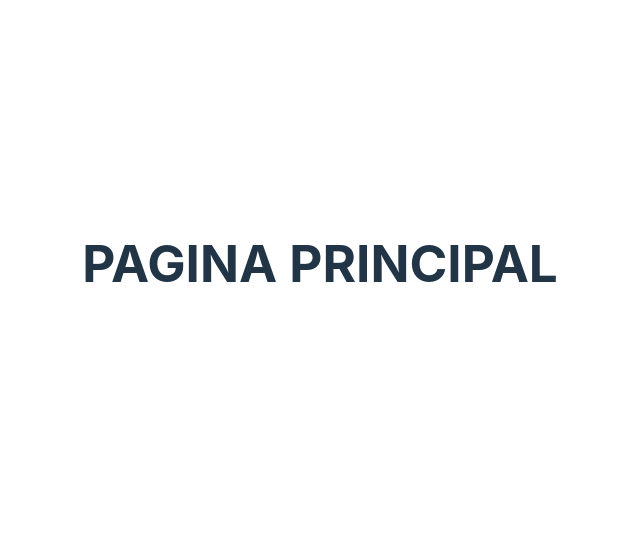
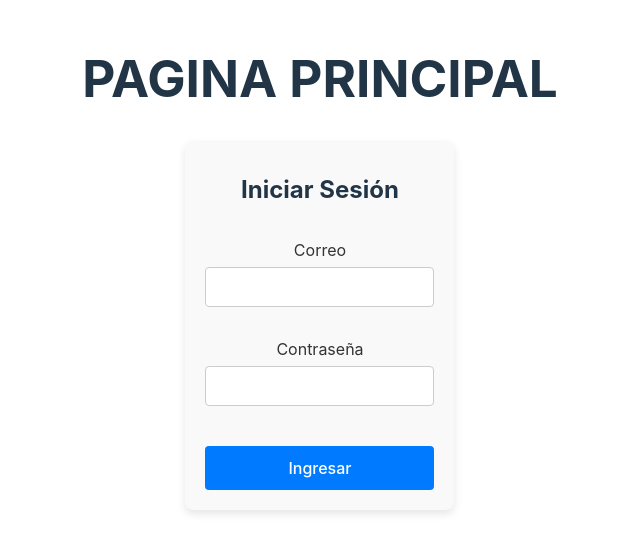
Before and after one commit to JuanBrignone/BDD_Front, a React (Vite) app in the folder BDD_Front/: page /login in a window 1280 px wide. Before the commit this address had no page. Shown: the part 137-690 px from the top of the page, without its empty margins (320-960 px from the left). Built offline with nearby package versions, Linux system fonts and the light colour scheme.

Commit message:
login page

```diff
--- a/BDD_Front/package.json
+++ b/BDD_Front/package.json
@@ -10,6 +10,7 @@
     "preview": "vite preview"
   },
   "dependencies": {
+    "bdd-front": "file:",
     "react": "^18.3.1",
     "react-dom": "^18.3.1",
     "react-router-dom": "^6.28.0"
--- a/BDD_Front/src/App.jsx
+++ b/BDD_Front/src/App.jsx
@@ -3,6 +3,7 @@ import './App.css'
 import React from 'react'
 import { BrowserRouter as Router, Routes, Route } from 'react-router-dom';
 import RegisterForm from './Components/RegisterForm';
+import LoginForm from './Components/LoginForm';
 
 
 
@@ -16,6 +17,7 @@ function App() {
     <Router>
       <Routes>
         <Route path="/" element={<RegisterForm />} />
+        <Route path="/login" element={<LoginForm />} />
       </Routes>
     </Router>
       </div>
--- /dev/null
+++ b/BDD_Front/src/Components/LForm.css
@@ -0,0 +1,67 @@
+/* Contenedor principal del formulario */
+.login-form-container {
+    max-width: 400px;
+    margin: 0 auto;
+    padding: 20px;
+    background-color: #f9f9f9;
+    border-radius: 8px;
+    box-shadow: 0 4px 8px rgba(0, 0, 0, 0.1);
+    display: flex;
+    flex-direction: column;
+    align-items: stretch;
+}
+
+/* Título del formulario */
+.login-form-title {
+    text-align: center;
+    font-size: 24px;
+    margin-bottom: 20px;
+}
+
+/* Contenedor de cada campo */
+.login-form-group {
+    margin-bottom: 15px;
+}
+
+/* Estilos de las etiquetas */
+.login-form-label {
+    display: block;
+    font-size: 16px;
+    margin-bottom: 5px;
+    color: #333;
+}
+
+/* Estilos de los inputs */
+.login-form-input {
+    width: 100%;
+    padding: 10px;
+    border: 1px solid #ccc;
+    border-radius: 4px;
+    font-size: 16px;
+    box-sizing: border-box;
+}
+
+/* Estilo del botón */
+.login-form-button {
+    width: 100%;
+    padding: 12px;
+    background-color: #007bff;
+    color: white;
+    font-size: 16px;
+    border: none;
+    border-radius: 4px;
+    cursor: pointer;
+    margin-top: 10px;
+}
+
+.login-form-button:disabled {
+    background-color: #ccc;
+    cursor: not-allowed;
+}
+
+.error-message {
+    color: red;
+    text-align: center;
+    font-size: 14px;
+    margin-bottom: 15px;
+}
--- /dev/null
+++ b/BDD_Front/src/Components/LoginForm.jsx
@@ -0,0 +1,80 @@
+import React, { useState } from "react";
+import "./LForm.css";
+import { useNavigate } from "react-router-dom";
+
+const LoginForm = ({ onSubmit }) => {
+    const [formData, setFormData] = useState({ correo: "", contraseña: "" });
+    const [errorMessage, setErrorMessage] = useState("");
+    const navigate = useNavigate();
+
+    const handleChange = (e) => {
+        const { name, value } = e.target;
+        setFormData((prevData) => ({
+            ...prevData,
+            [name]: value,
+        }));
+    };
+
+    const handleSubmit = async (e) => {
+        e.preventDefault();
+            const response = await fetch("http://localhost:8000/login", {
+                method: "POST",
+                headers: {
+                    "Content-Type": "application/json",
+                },
+                body: JSON.stringify(formData),
+            });
+
+            if (response.ok) {
+                const data = await response.json();
+                navigate("/")
+                onSubmit(data); // Llama a la función onSubmit si la autenticación es exitosa
+            } else {
+                setErrorMessage("Correo o contraseña incorrectos");
+            }
+    };
+
+    return (
+        <form className="login-form-container" onSubmit={handleSubmit}>
+            <h1 className="login-form-title">Iniciar Sesión</h1>
+
+            {errorMessage && <p className="error-message">{errorMessage}</p>}
+
+            <div className="login-form-group">
+                <label className="login-form-label" htmlFor="correo">
+                    Correo
+                </label>
+                <input
+                    type="email"
+                    id="correo"
+                    name="correo"
+                    value={formData.correo}
+                    onChange={handleChange}
+                    className="login-form-input"
+                    required
+                />
+            </div>
+
+            <div className="login-form-group">
+                <label className="login-form-label" htmlFor="contraseña">
+                    Contraseña
+                </label>
+                <input
+                    type="password"
+                    id="contraseña"
+                    name="contraseña"
+                    value={formData.contraseña}
+                    onChange={handleChange}
+                    className="login-form-input"
+                    required
+                />
+            </div>
+
+            <button type="submit" className="login-form-button">
+                Ingresar
+            </button>
+        </form>
+    );
+};
+
+export default LoginForm;
--- a/BDD_Front/src/Components/RegisterForm.jsx
+++ b/BDD_Front/src/Components/RegisterForm.jsx
@@ -1,5 +1,6 @@
 import { useState } from "react";
 import "./Rform.css";
+import { useNavigate } from "react-router-dom";
 
 const RegisterForm = () => {
   const [formData, setFormData] = useState({
```
Also changed, not shown: 1 other file (tests, documents, lock files or other folders).
